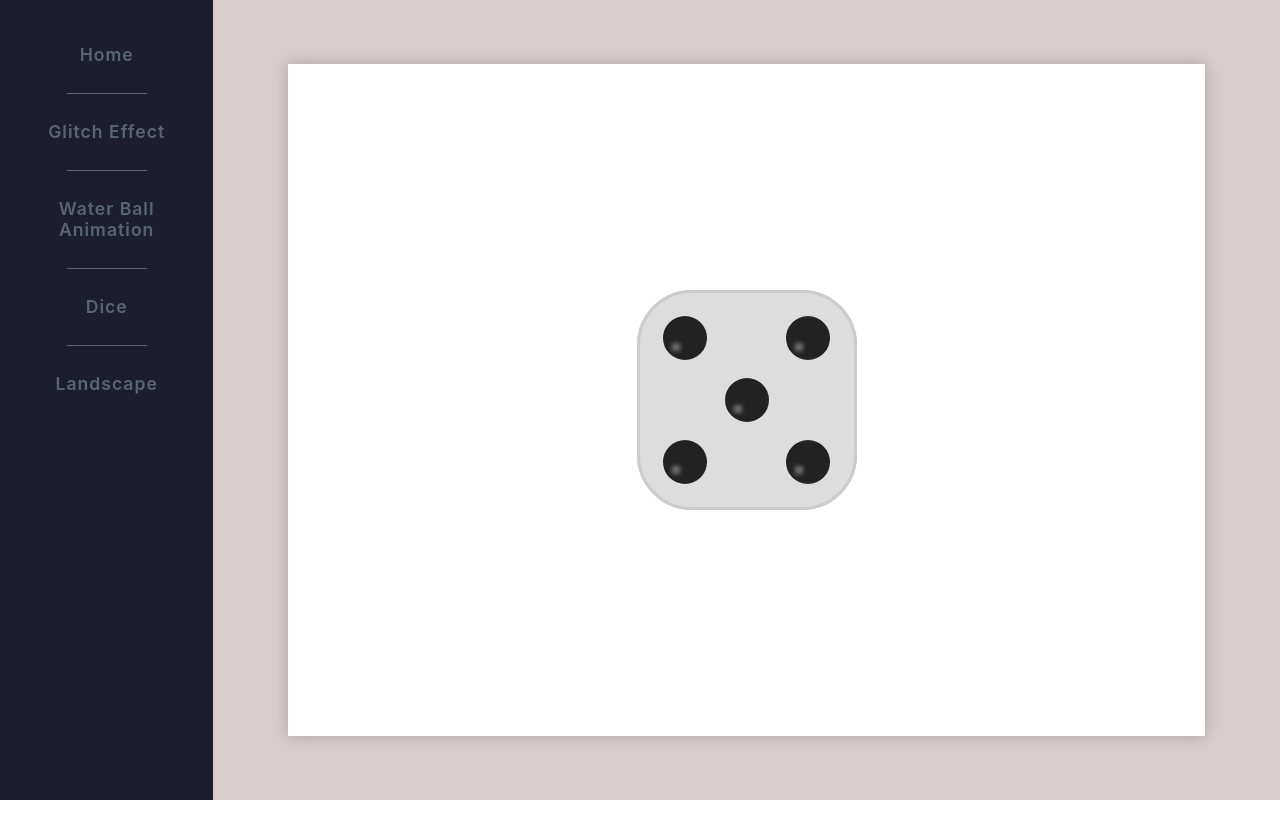
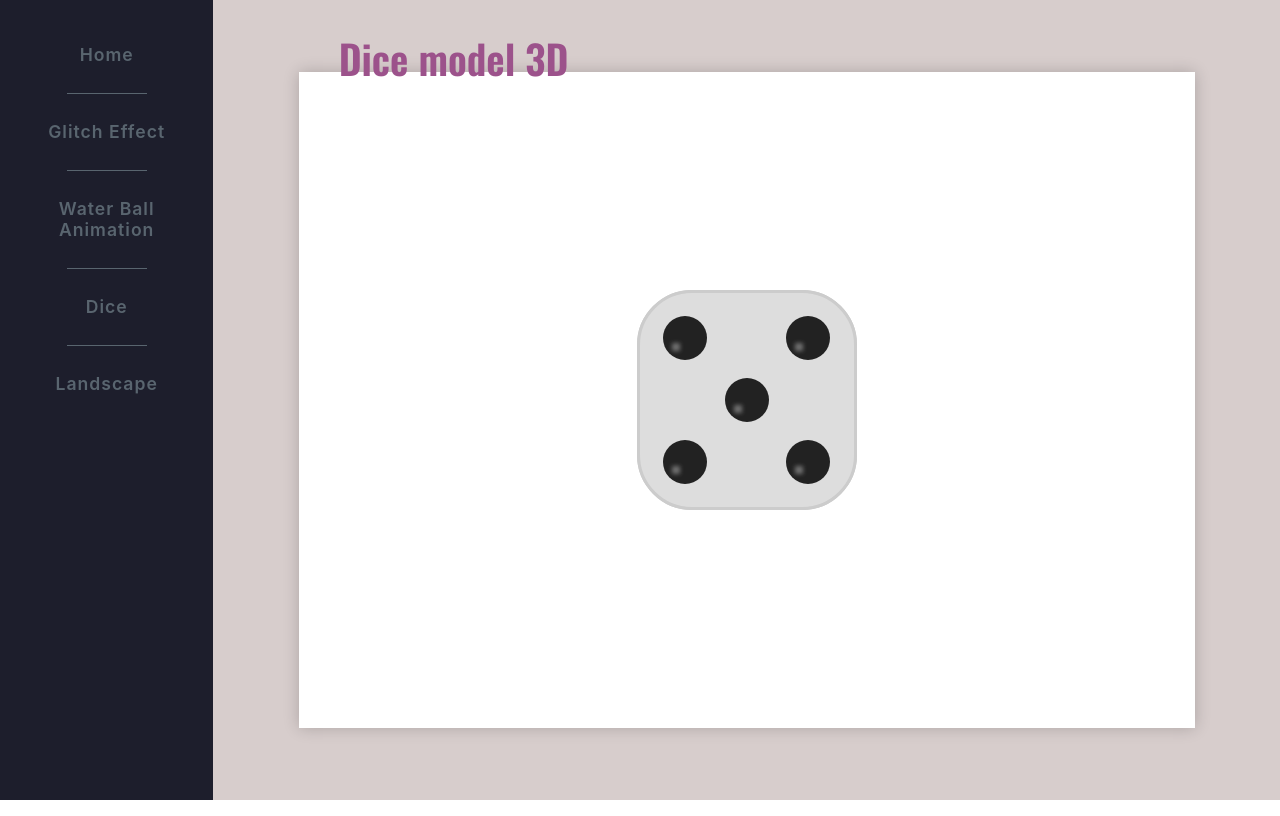
Before and after one commit to avemike/css-fun, a React (Create React App) app: page /Dice in a window 1280 px wide. Built offline with nearby package versions, Linux system fonts and the light colour scheme.

Commit message:
Title in Panel props

```diff
--- a/src/App.scss
+++ b/src/App.scss
@@ -1,3 +1,4 @@
+@import url('https://fonts.googleapis.com/css?family=Oswald:600&display=swap');
 * {
   box-sizing: border-box;
 }
--- a/src/components/showcasePanel/Panel.js
+++ b/src/components/showcasePanel/Panel.js
@@ -2,8 +2,13 @@ import React from 'react'
 import './panel.scss'
 
 export const Panel = (props) => {
+  const { title } = props
+  let titleElement = ''
+
+  if(title) titleElement = <h1 className="title" > {title} </h1>
   return (
     <div className="panel">
+      { titleElement }
       { props.children }
     </div>
   )
--- a/src/components/showcasePanel/panel.scss
+++ b/src/components/showcasePanel/panel.scss
@@ -1,8 +1,12 @@
+
+
 .panel {
+  position: relative;
+
   // properties
-  width: 86%;
-  height: 84%;
-
+  width: 84%;
+  height: 82%;
+  padding: 0.5em;
   // display
   display: flex;
   justify-content: center;
@@ -15,4 +19,18 @@
   // appearance
   background-color: #FFFFFF;
   box-shadow: 0px 0px 15px 0px rgba(0, 0, 0, 0.2);
+
+  h1.title {
+    margin: 0;
+    position: absolute;
+    left: 1em;
+    top: -0.85em;
+
+    font-weight: 600;
+    color: #9C528B;
+    font-family: 'Oswald', 'Roboto', Geneva, Verdana, sans-serif;
+
+    font-size: 2.5em;
+    line-height: 1em;
+  }
 }
--- a/src/views/dice/DiceView.js
+++ b/src/views/dice/DiceView.js
@@ -5,7 +5,7 @@ import { Dice } from './components/Dice'
 
 export const DiceView = () => {
   return (
-    <Panel>
+    <Panel title="Dice model 3D">
       <Dice />
     </Panel>
   )
--- a/src/views/glitch/components/GlitchBox.js
+++ b/src/views/glitch/components/GlitchBox.js
@@ -4,7 +4,7 @@ import '../styles/style.scss';
 
 export const GlitchBox = () => {
   return (
-    <Panel>
+    <Panel title="Glitch Effect">
       <div className="glitch-box">
           <div className="glitched__img"></div>
           <div className="glitched__img"></div>
--- a/src/views/waterBall/WaterBall.js
+++ b/src/views/waterBall/WaterBall.js
@@ -4,7 +4,7 @@ import './waterBall.scss'
 
 export const WaterBall = () => {
   return (
-    <Panel>
+    <Panel title="Water Ball Animation">
       <div className="water-ball">
         <div className="water water-back">
           <img src={process.env.PUBLIC_URL + "img/water_anim/water_back.png"}></img>
```
